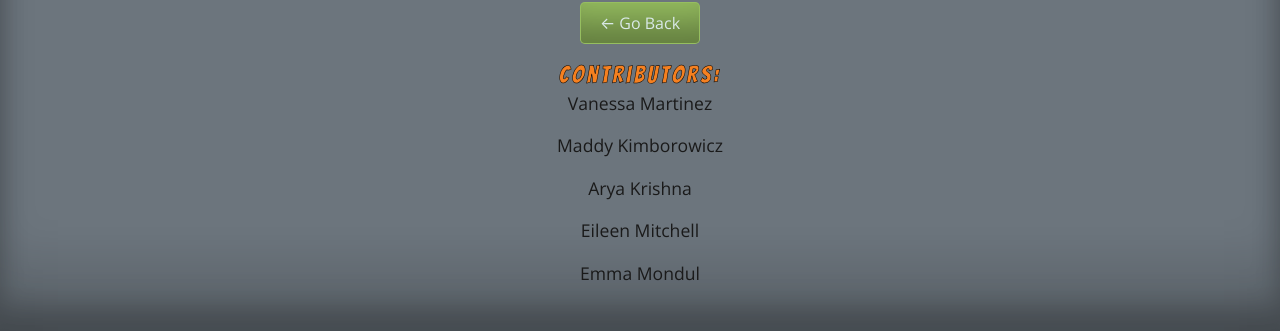
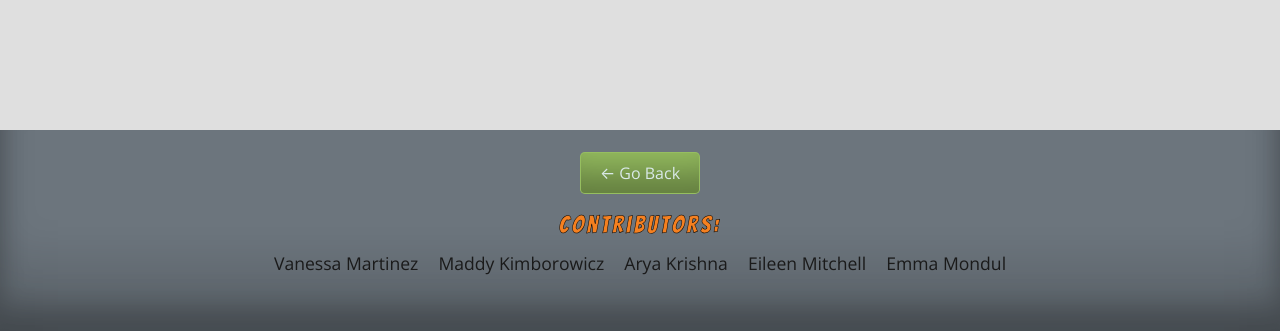
Before and after one commit to marvanessa1/DMV-FastLane, a React (Create React App) app in the folder client/: page /queue in a window 1280 px wide. Shown: the part 466-797 px from the top of the page. Built offline with nearby package versions, Linux system fonts and the light colour scheme; no server answers; a web font is replaced by a local one.

Commit message:
removed service type from queue, and added display flex to contributers in footer

```diff
--- a/client/src/components/Footer/index.js
+++ b/client/src/components/Footer/index.js
@@ -4,6 +4,7 @@ import { useLocation, useNavigate } from 'react-router-dom';
 const Footer = () => {
   const location = useLocation();
   const navigate = useNavigate();
+
   return (
     <footer className="w-100 mt-auto bg-secondary p-4 mt-1">
       <div className="container text-center mb-5">
@@ -19,11 +20,13 @@ const Footer = () => {
         <h4 className="m-0 text-orange">
           Contributors:
         </h4>
-        <p><a target="_blank" rel="noreferrer" href ="https://github.com/marvanessa1">Vanessa Martinez</a></p>
-        <p><a target="_blank" rel="noreferrer" href ="https://github.com/mkimborowicz">Maddy Kimborowicz</a></p>
-        <p><a target="_blank" rel="noreferrer" href ="https://github.com/AryaKris">Arya Krishna</a></p>
-        <p><a target="_blank" rel="noreferrer" href ="https://github.com/eileenhlmitchell19">Eileen Mitchell</a></p>
-        <p><a target="_blank" rel="noreferrer" href ="https://github.com/emondul">Emma Mondul</a></p>
+        <div className='footerDiv'>
+          <p style={{margin: "10px"}}><a target="_blank" rel="noreferrer" href ="https://github.com/marvanessa1">Vanessa Martinez</a></p>
+          <p style={{margin: "10px"}}><a target="_blank" rel="noreferrer" href ="https://github.com/mkimborowicz">Maddy Kimborowicz</a></p>
+          <p style={{margin: "10px"}}><a target="_blank" rel="noreferrer" href ="https://github.com/AryaKris">Arya Krishna</a></p>
+          <p style={{margin: "10px"}}><a target="_blank" rel="noreferrer" href ="https://github.com/eileenhlmitchell19">Eileen Mitchell</a></p>
+          <p style={{margin: "10px"}}><a target="_blank" rel="noreferrer" href ="https://github.com/emondul">Emma Mondul</a></p>
+        </div>
         </div>
       </div>
     </footer>
--- a/client/src/index.css
+++ b/client/src/index.css
@@ -446,6 +446,7 @@ a:hover {
   background-color: #2389ca!important;
   border-style: solid!important;
   text-decoration: none;
+  text-align: center;
 }
 
 .ticketTitle {
@@ -468,6 +469,11 @@ a:hover {
 
 .homeQueueBtn {
   background-color: #f58020!important;
+}
+
+.footerDiv {
+  display: flex;
+  justify-content: center;
 }
 /* HEIGHT / WIDTH UTILS */
 .w-100 {
--- a/client/src/pages/Queue.js
+++ b/client/src/pages/Queue.js
@@ -39,13 +39,13 @@ const Queue = () => {
   return (
     <div>
       <h3 className="queueTitle">Queue</h3>
-      <h5>Estimated wait time: <span className="text-{timeIndex}">{totalEstimatedTime}</span> minutes</h5>
+      <h5 style={{textAlign: "center"}}>Estimated wait time: <span className="text-{timeIndex}">{totalEstimatedTime}</span> minutes</h5>
       {tickets &&
         tickets.map((ticket) => (
           <div className="card mb-3">
             <Link className="card-header queueTickets"
               to={`/ticket/${ticket._id}`}>
-              {ticket._id} {ticket.service}
+              {ticket._id}
             </Link>
           </div>
         ))}
```
